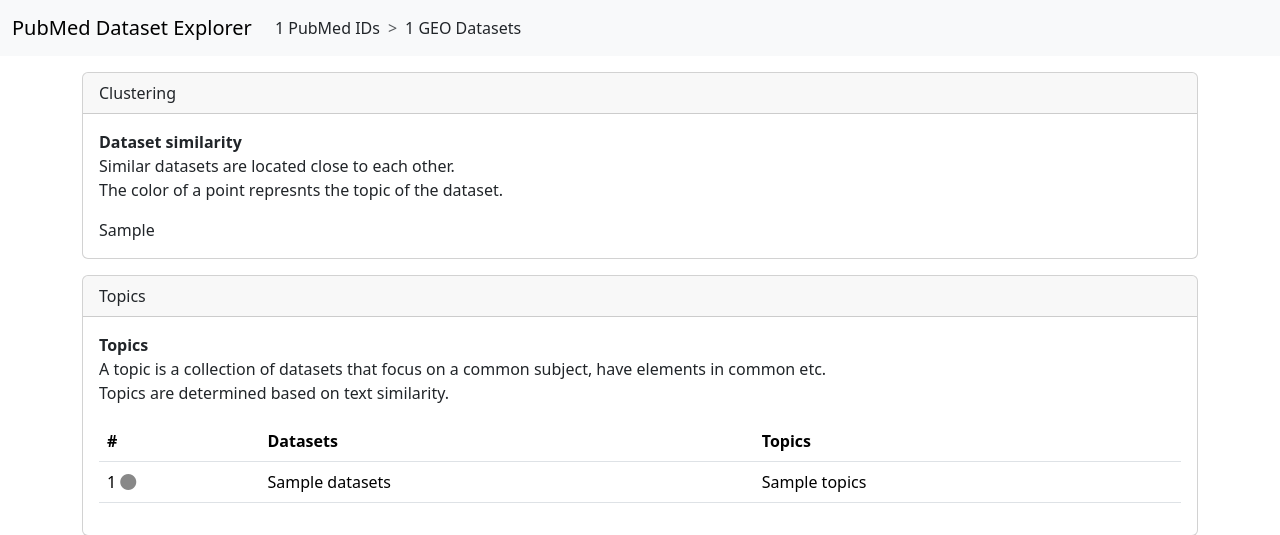
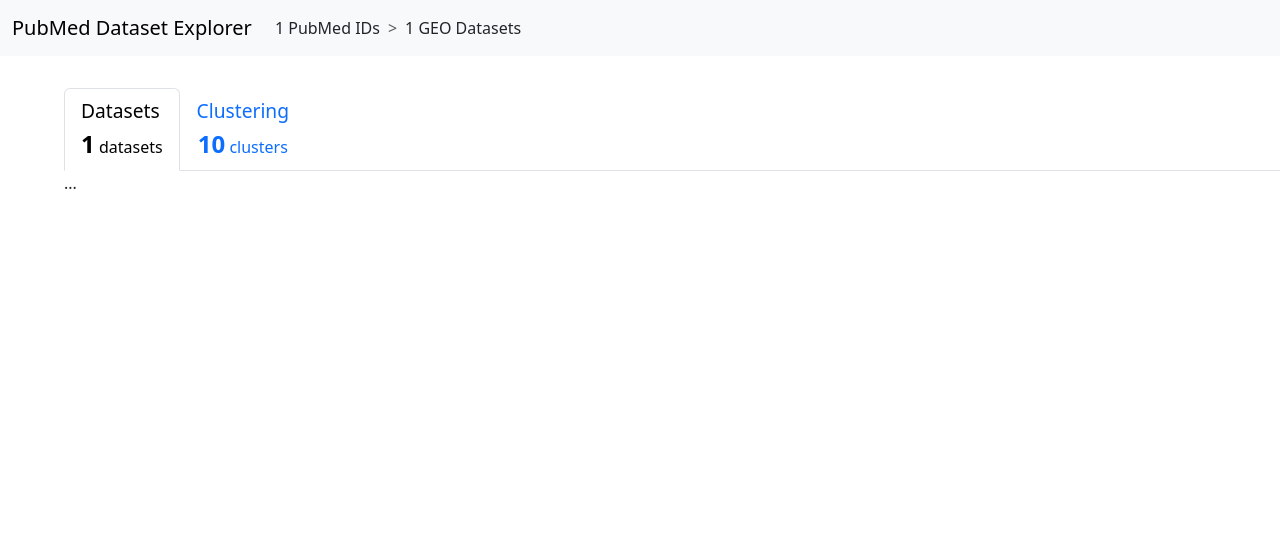
Before and after one commit to olegs/pubmed-paper-exploration, a Flask app: template src/app/templates/visualization.html in a window 1280 px wide. Shown: the top 535 px of the page. Run offline with Flask 3, Linux system fonts and the light colour scheme; the template is opened without the code that fills it: most values are stand-ins (such as "Sample title", 1, 10 or a date in 2020); parts of the project's set-up code (start-up, migrations or seed data) failed here and were passed over; some libraries are stand-ins or nearby versions.

Commit message:
feat: Tabs for demo app

```diff
--- a/src/app/app.py
+++ b/src/app/app.py
@@ -10,6 +10,7 @@ from src.config import config
 from src.exception.not_enough_datasets_error import NotEnoughDatasetsError
 
 app = Flask(__name__)
+app.config['TEMPLATES_AUTO_RELOAD'] = True
 svd_dimensions = config.svd_dimensions
 
 
--- a/src/app/static/styles/styles.css
+++ b/src/app/static/styles/styles.css
@@ -22,3 +22,23 @@
 #id-table-div table {
     table-layout: fixed;
 }
+
+.tab-number {
+    font-size: 1.5rem;
+    font-weight: bold;
+}
+
+.tab-title {
+    font-size: 1.2rem;
+    text-align: left;
+    display: block;
+}
+
+.nav-tabs {
+    margin-left: 5%;
+    margin-top: 32px;
+}
+
+.tab-pane {
+    padding-left: 5%;
+}
--- a/src/app/templates/visualization.html
+++ b/src/app/templates/visualization.html
@@ -1,19 +1,13 @@
 {% extends "base.html" %} {% block title %}PubMed Dataset Explorer - Visualization{% endblock title %}
 {% block head_css_js %}{% endblock head_css_js%}
 {% block body %}
+
 <body>
   <nav class="navbar navbar-expand-lg bg-body-tertiary" style="--bs-breadcrumb-divider: '>';">
     <div class="container-fluid">
       <a class="navbar-brand" href="{{ url_for('index') }}">PubMed Dataset Explorer</a>
-      <button
-        class="navbar-toggler"
-        type="button"
-        data-bs-toggle="collapse"
-        data-bs-target="#navbarNav"
-        aria-controls="navbarNav"
-        aria-expanded="false"
-        aria-label="Toggle navigation"
-      >
+      <button class="navbar-toggler" type="button" data-bs-toggle="collapse" data-bs-target="#navbarNav"
+        aria-controls="navbarNav" aria-expanded="false" aria-label="Toggle navigation">
         <span class="navbar-toggler-icon"></span>
       </button>
       <div class="collapse navbar-collapse" id="navbarNav">
@@ -24,15 +18,33 @@
       </div>
     </div>
   </nav>
+  <nav>
+    <div class="nav nav-tabs" id="nav-tab" role="tablist">
+      <button class="nav-link active" id="nav-datasets-tab" data-bs-toggle="tab" data-bs-target="#nav-datasets"
+        type="button" role="tab" aria-controls="nav-datasets" aria-selected="true">
+        <span class="tab-title">Datasets</span>
+        <span class="tab-number">{{ n_datasets }}</span> datasets
+      </button>
+      <button class="nav-link" id="nav-clustering-tab" data-bs-toggle="tab" data-bs-target="#nav-clustering"
+        type="button" role="tab" aria-controls="nav-clustering" aria-selected="false">
+        <span class="tab-title">Clustering</span>
+        <span class="tab-number">10</span> clusters
+      </button>
+    </div>
+  </nav>
+  <div class="tab-content" id="nav-tabContent">
+    <div class="tab-pane fade show active" id="nav-datasets" role="tabpanel" aria-labelledby="nav-datasets-tab">...
+    </div>
+    <div class="tab-pane fade" id="nav-clustering" role="tabpanel" aria-labelledby="nav-clustering-tab">
       <main class="container mt-3">
         <div class="card mb-3">
           <div class="card-header">Clustering</div>
           <div class="card-body">
             <strong>Dataset similarity</strong>
-          <p>Similar datasets are located close to each other. <br> The color of a point represnts the topic of the dataset.</p>
+            <p>Similar datasets are located close to each other. <br> The color of a point represnts the topic of the
+              dataset.</p>
             <div class="graph">
               {{ clustering_html | safe }}
-          </div>
             </div>
           </div>
         </div>
@@ -40,7 +52,8 @@
           <div class="card-header">Topics</div>
           <div class="card-body">
             <strong>Topics</strong>
-          <p>A topic is a collection of datasets that focus on a common subject, have elements in common etc.<br> Topics are determined based on text similarity.</p>
+            <p>A topic is a collection of datasets that focus on a common subject, have elements in common etc.<br>
+              Topics are determined based on text similarity.</p>
             <table class="table">
               <thead>
                 <th>#</th>
@@ -60,5 +73,7 @@
           </div>
         </div>
       </main>
+    </div>
+  </div>
 </body>
 {% endblock body %}
```
Lines whose indentation alone changed are shown as unchanged.
